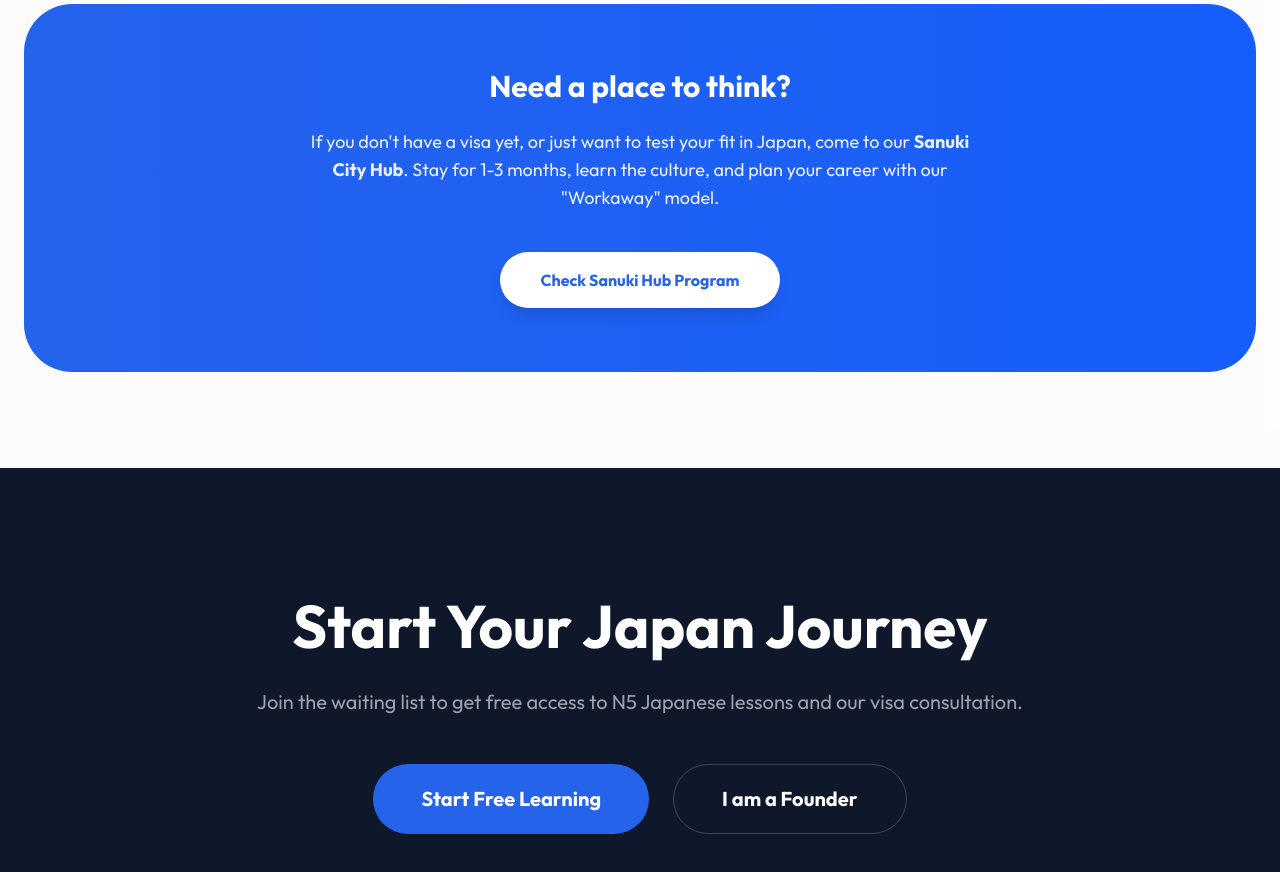
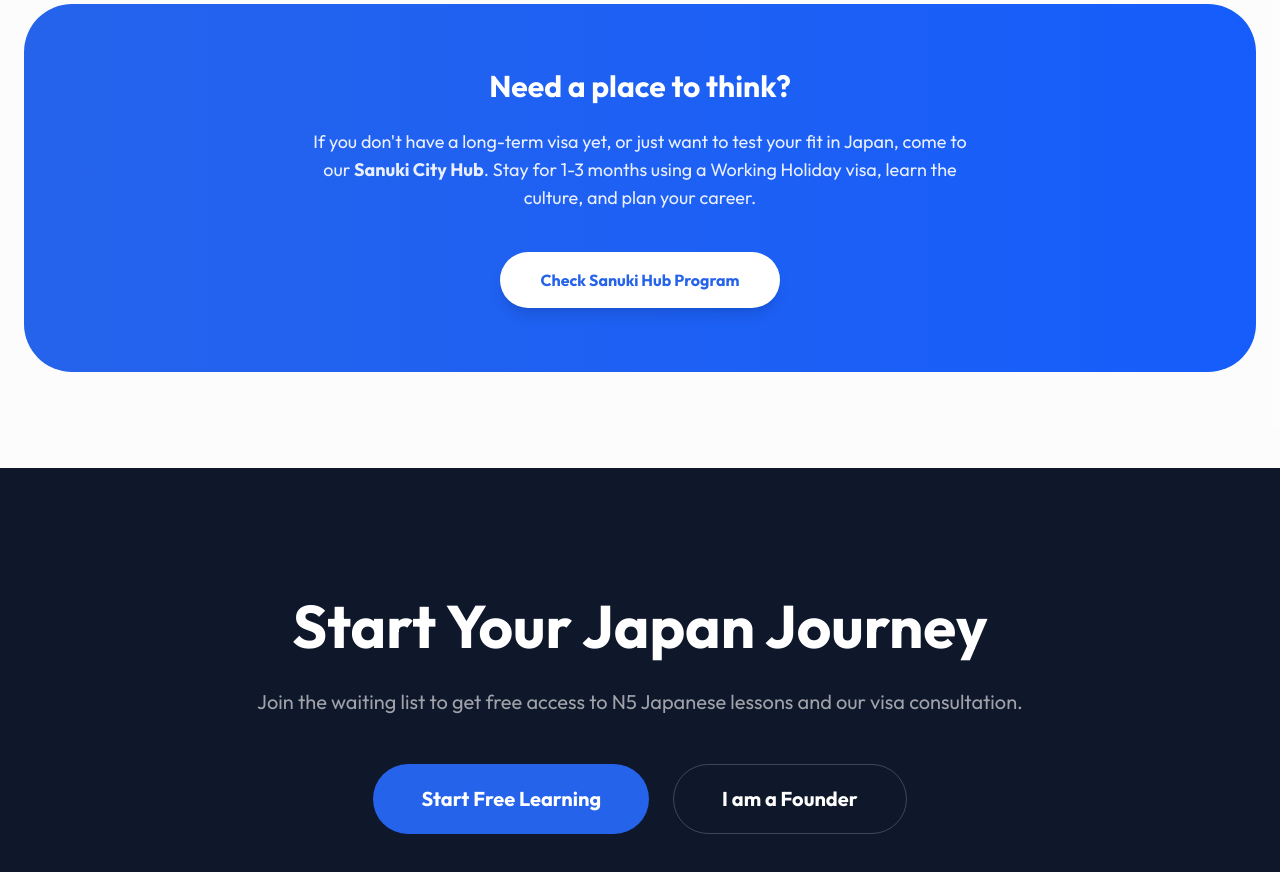
Before and after one commit to takeman555/new-gaijin-pot, a Next.js app: page / in a window 1280 px wide. Shown: the part 2620-3492 px from the top of the page. Built offline with nearby package versions, Linux system fonts and the light colour scheme.

Commit message:
Replace Workaway with Working Holiday Visa terminology

```diff
--- a/pages/index.tsx
+++ b/pages/index.tsx
@@ -138,8 +138,8 @@ export default function Home() {
             <div className="mt-16 bg-gradient-to-r from-primary to-blue-600 rounded-[3rem] p-10 md:p-16 text-white text-center">
               <h3 className="text-3xl font-bold mb-6">Need a place to think?</h3>
               <p className="text-lg opacity-90 max-w-2xl mx-auto mb-10">
-                If you don't have a visa yet, or just want to test your fit in Japan, come to our <strong>Sanuki City Hub</strong>.
-                Stay for 1-3 months, learn the culture, and plan your career with our "Workaway" model.
+                If you don't have a long-term visa yet, or just want to test your fit in Japan, come to our <strong>Sanuki City Hub</strong>.
+                Stay for 1-3 months using a Working Holiday visa, learn the culture, and plan your career.
               </p>
               <Link href="/sanuki" className="inline-block px-10 py-4 bg-white text-primary rounded-full font-bold hover:scale-105 transition-transform shadow-lg">
                 Check Sanuki Hub Program
--- a/pages/sanuki.tsx
+++ b/pages/sanuki.tsx
@@ -113,7 +113,7 @@ export default function Sanuki() {
                 <section className="py-32 bg-foreground text-background">
                     <div className="max-w-4xl mx-auto px-6 text-center">
                         <h2 className="text-4xl md:text-6xl font-black mb-8 italic">Sanuki is Ready. Are You?</h2>
-                        <p className="text-background/60 text-xl mb-12">Try our "Workaway" program. Stay for 1 month, see if it fits.</p>
+                        <p className="text-background/60 text-xl mb-12">Perfect for Working Holiday Visa holders. Stay for 1 month, see if it fits.</p>
                         <button className="px-12 py-5 bg-primary text-white rounded-full font-black text-xl hover:scale-105 transition-transform shadow-2xl">
                             Apply for PLH Sanuki Residency
                         </button>
```
Also changed, not shown: 1 other file (tests, documents, lock files or other folders).
